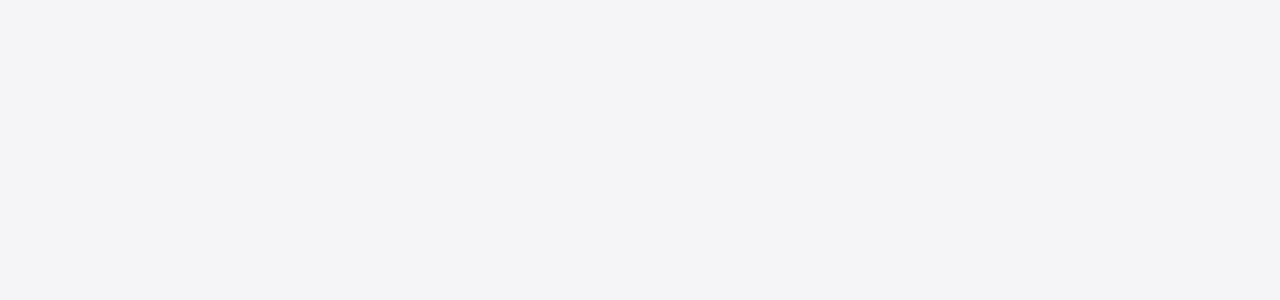
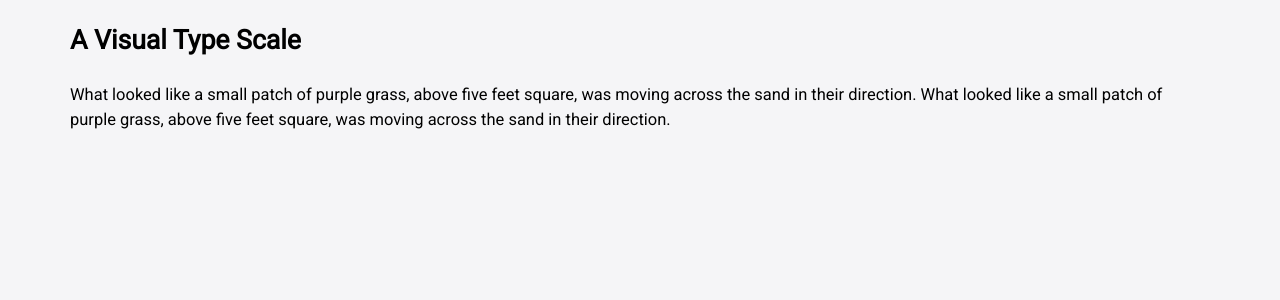
Before and after one commit to tyler-morales/client-george, a Vue app: page / in a window 1280 px wide. Shown: the top 300 px of the page. Built offline with nearby package versions, Linux system fonts and the light colour scheme.

Commit message:
✏️  Add typography scale

```diff
--- a/public/index.html
+++ b/public/index.html
@@ -1,15 +1,24 @@
 <!DOCTYPE html>
 <html lang="en">
   <head>
-    <meta charset="utf-8">
-    <meta http-equiv="X-UA-Compatible" content="IE=edge">
-    <meta name="viewport" content="width=device-width,initial-scale=1.0">
-    <link rel="icon" href="<%= BASE_URL %>favicon.ico">
+    <meta charset="utf-8" />
+    <meta http-equiv="X-UA-Compatible" content="IE=edge" />
+    <meta name="viewport" content="width=device-width,initial-scale=1.0" />
+    <link rel="icon" href="<%= BASE_URL %>favicon.ico" />
+    <link rel="preconnect" href="https://fonts.gstatic.com" />
+    <link
+      href="https://fonts.googleapis.com/css2?family=Playfair+Display:wght@400;700&family=Roboto&display=swap"
+      rel="stylesheet"
+    />
     <title><%= htmlWebpackPlugin.options.title %></title>
   </head>
   <body>
     <noscript>
-      <strong>We're sorry but <%= htmlWebpackPlugin.options.title %> doesn't work properly without JavaScript enabled. Please enable it to continue.</strong>
+      <strong
+        >We're sorry but <%= htmlWebpackPlugin.options.title %> doesn't work
+        properly without JavaScript enabled. Please enable it to
+        continue.</strong
+      >
     </noscript>
     <div id="app"></div>
     <!-- built files will be auto injected -->
--- a/src/App.vue
+++ b/src/App.vue
@@ -1,5 +1,15 @@
 <template>
-  <div id="app"></div>
+  <div id="app">
+    <div class="main-ctnr">
+      <h2>A Visual Type Scale</h2>
+      <p>
+        What looked like a small patch of purple grass, above five feet square,
+        was moving across the sand in their direction. What looked like a small
+        patch of purple grass, above five feet square, was moving across the
+        sand in their direction.
+      </p>
+    </div>
+  </div>
 </template>
 
 <script>
--- a/src/styles/1-abstracts/abstracts.scss
+++ b/src/styles/1-abstracts/abstracts.scss
@@ -2,20 +2,21 @@
   //colors
   --color-primary: #414141;
   --color-secondary: #1d04f7;
-	--color-tertiary: #66bb6a;
+  --color-tertiary: #66bb6a;
 
-  --offwhite: #F5F5F7;
+  --offwhite: #f5f5f7;
   --white: #fff;
-	--black: #242424;
+  --black: #242424;
 
-	--bg-color: var(--offwhite);
+  --bg-color: var(--offwhite);
 
   // shadows
-  --shadow-light: 4px 12px 40px 6px rgba(0, 0, 0, .04);
-  --shadow-md: 4px 12px 40px 6px rgba(0, 0, 0, .08);
+  --shadow-light: 4px 12px 40px 6px rgba(0, 0, 0, 0.04);
+  --shadow-md: 4px 12px 40px 6px rgba(0, 0, 0, 0.08);
 
   // fonts
-  --font-ibm: 'IBM Plex Sans', sans-serif;
+  --font-playfair: 'Playfair Display', serif;
+  --font-roboto: 'Roboto', sans-serif;
 }
 
 // mixins
@@ -24,33 +25,23 @@
     @media (max-width: 500px) {
       @content;
     }
-  }
-
-  @else if $class==sm {
+  } @else if $class==sm {
     @media (max-width: 600px) {
       @content;
     }
-  }
-
-  @else if $class==md {
+  } @else if $class==md {
     @media (max-width: 992px) {
       @content;
     }
-  }
-
-  @else if $class==lg {
+  } @else if $class==lg {
     @media (max-width: 1200px) {
       @content;
     }
-  }
-
-  @else if $class==xl {
+  } @else if $class==xl {
     @media (max-width: 1440px) {
       @content;
     }
-  }
-
-  @else {
+  } @else {
     @warn "Breakpoint mixin supports: xs, sm, md, lg";
   }
 }
--- /dev/null
+++ b/src/styles/2-base/typography.scss
@@ -0,0 +1,53 @@
+/* Modular Scale located here: https://www.modularscale.com/?1,1140,12&em&1.3 */
+
+body {
+  font-family: var(--font-roboto);
+  font-size: calc(12px + 0.35vw); /* Responsive base font size */
+  line-height: calc(12px + 1.05vw); /* Responsive Vertical Rhythm */
+}
+
+.main-ctnr {
+  width: 100%; /* For small screens */
+  max-width: 1140px; /* For large screens */
+  margin: auto; /* Center the container in the viewport */
+}
+
+h1 {
+  font-size: 1.912em;
+  line-height: calc(18px + 1.8vw); /* Responsive Vertical Rhythm */
+}
+
+h2 {
+  font-size: 1.616em;
+  line-height: calc(18px + 1vw); /* Responsive Vertical Rhythm */
+}
+
+h3 {
+  font-size: 1.471em;
+  line-height: calc(18px + 0.7vw); /* Responsive Vertical Rhythm */
+}
+
+h4 {
+  font-size: 1.3em;
+}
+h5 {
+  font-size: 1.243em;
+}
+h6 {
+  font-size: 1.132em;
+}
+
+h4,
+h5,
+h6 {
+  line-height: calc(18px + 0.2vw); /* Responsive Vertical Rhythm */
+}
+
+h1,
+h2,
+h3,
+h4,
+h5,
+h6 {
+  margin: calc(12px + 1.05vw) 0; /* Responsive margins */
+}
--- a/src/styles/main.scss
+++ b/src/styles/main.scss
@@ -1,4 +1,5 @@
 @import '1-abstracts/abstracts';
 @import '2-base/base';
 @import '2-base/normalize';
+@import '2-base/typography';
 @import '3-components/nav-bar';
```
